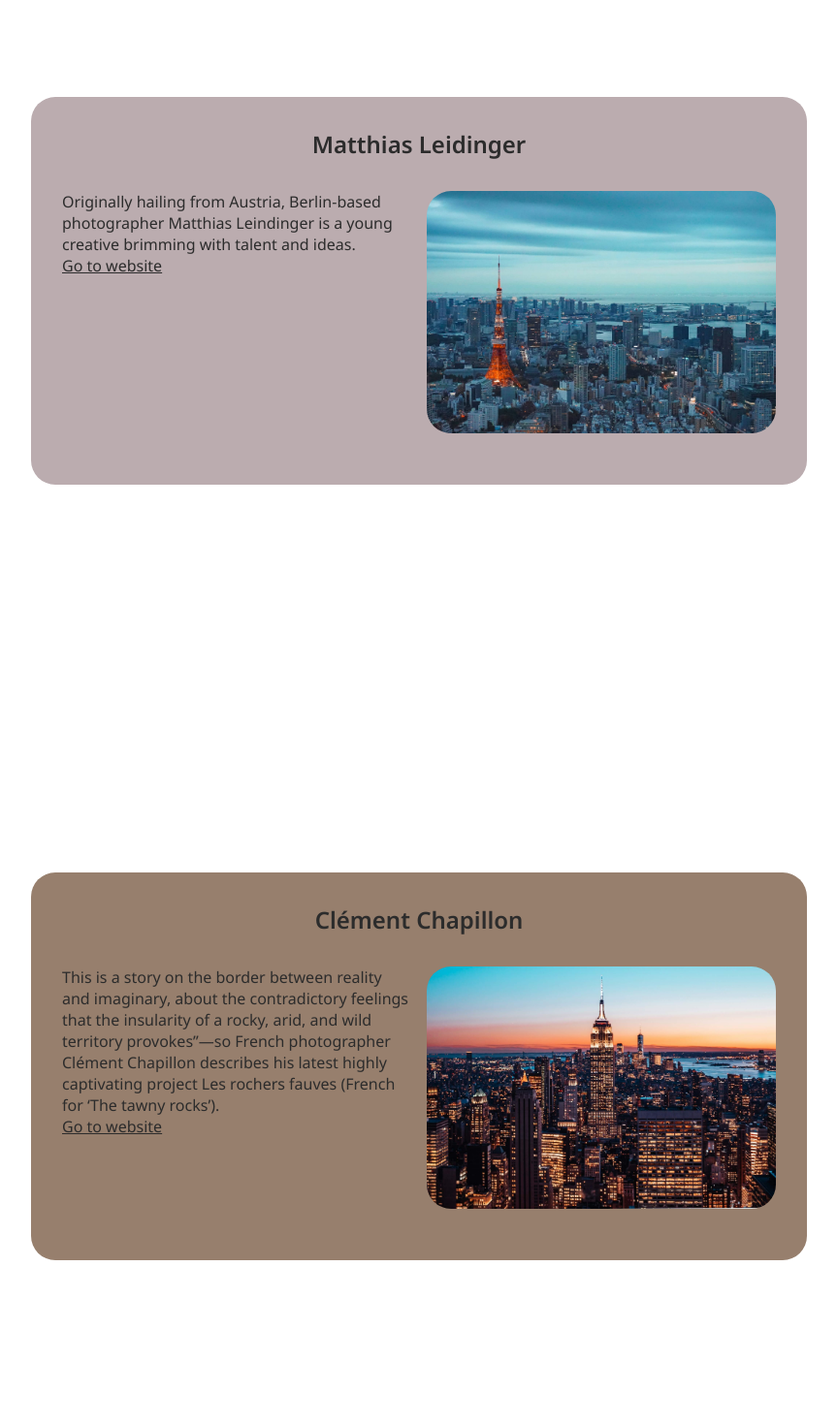
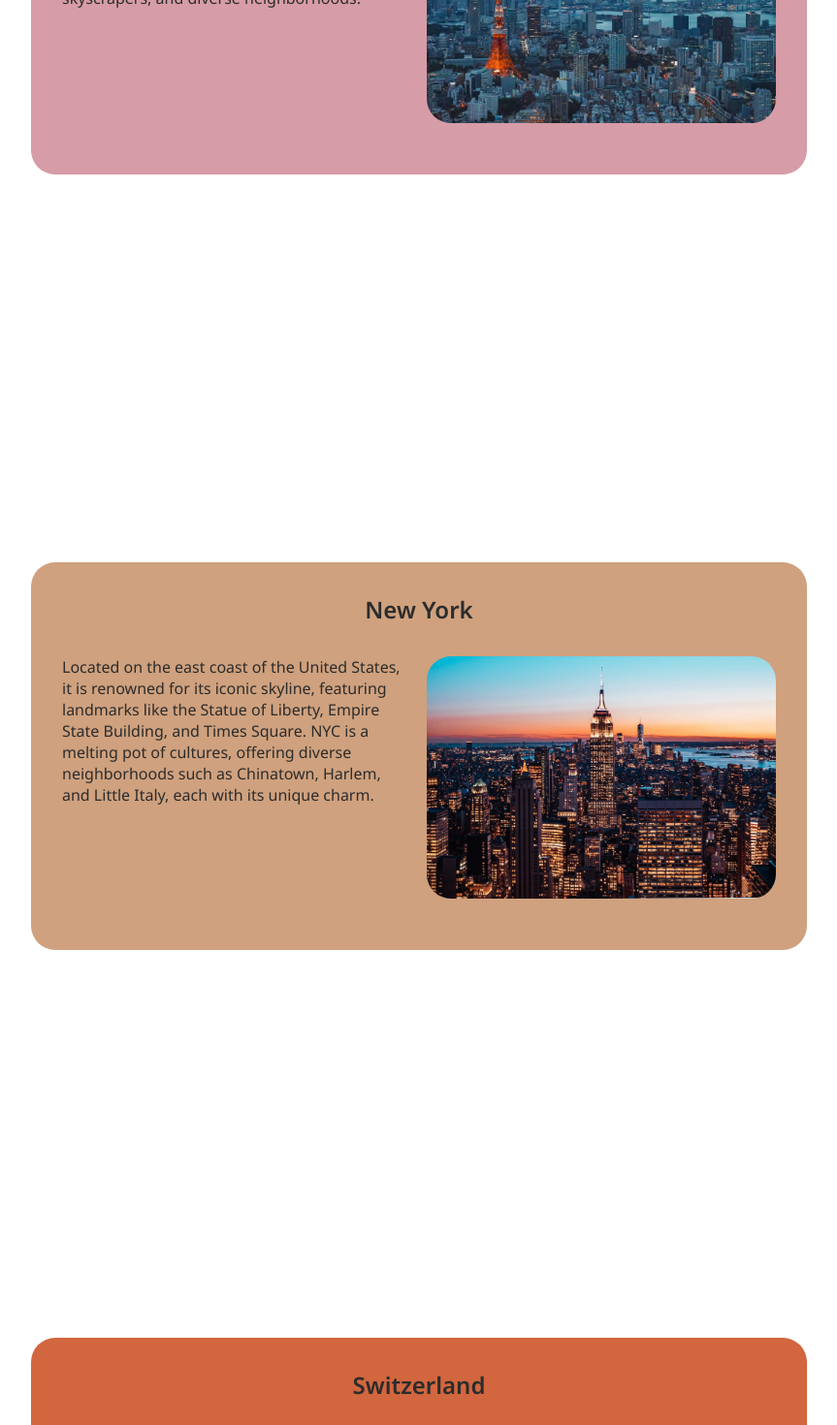
Before and after one commit to aman-maharshi/animations-css-js, a React (Create React App) app in the folder parallax-cards/: page / in a window 1280 px wide. Shown: the part 500-1970 px from the top of the page at 97% size, without its empty margins (208-1071 px from the left). Built offline with nearby package versions, Linux system fonts and the light colour scheme.

Commit message:
card ui updates

```diff
--- a/parallax-cards/src/App.js
+++ b/parallax-cards/src/App.js
@@ -6,6 +6,8 @@ function App() {
   const [data, setData] = useState(cardsData)
 
   return (
+    <>
+      <div className="header"></div>
       <div className="main">
         {data.map((item, index) => {
           return (
@@ -13,6 +15,8 @@ function App() {
           )
         })}
       </div>
+      <div className="footer"></div>
+    </>
   )
 }
 
--- a/parallax-cards/src/Card.js
+++ b/parallax-cards/src/Card.js
@@ -10,9 +10,6 @@ function Card({ item }) {
         <div className="card__row">
           <div className="card__left">
             <div className="card__description">{description}</div>
-            <div className="card__link">
-              <a href={link} target="_blank" rel="noreferrer">Go to website</a>
-            </div>
           </div>
           <div className="card__right">
             <div className="card__image">
--- a/parallax-cards/src/data.js
+++ b/parallax-cards/src/data.js
@@ -1,30 +1,26 @@
 export const cardsData = [
   {
-    title: "Matthias Leidinger",
-    description: "Originally hailing from Austria, Berlin-based photographer Matthias Leindinger is a young creative brimming with talent and ideas.",
+    title: "Tokyo",
+    description: "Tokyo, the capital city of Japan, is a vibrant metropolis that seamlessly blends traditional culture with cutting-edge technology. As one of the most populous cities in the world, Tokyo is known for its bustling streets, towering skyscrapers, and diverse neighborhoods. ",
     src: "/tokyo.jpg",
-    link: "https://www.ignant.com/2023/03/25/ad2186-matthias-leidingers-photographic-exploration-of-awe-and-wonder/",
-    color: "#BBACAF"
+    color: "#d69ca7"
   },
   {
-    title: "Clément Chapillon",
-    description: "This is a story on the border between reality and imaginary, about the contradictory feelings that the insularity of a rocky, arid, and wild territory provokes”—so French photographer Clément Chapillon describes his latest highly captivating project Les rochers fauves (French for ‘The tawny rocks’).",
+    title: "New York",
+    description: "Located on the east coast of the United States, it is renowned for its iconic skyline, featuring landmarks like the Statue of Liberty, Empire State Building, and Times Square. NYC is a melting pot of cultures, offering diverse neighborhoods such as Chinatown, Harlem, and Little Italy, each with its unique charm. ",
     src: "/nyc.jpg",
-    link: "https://www.ignant.com/2022/09/30/clement-chapillon-questions-geographical-and-mental-isolation-with-les-rochers-fauves/",
-    color: "#977F6D"
+    color: "#cfa17e"
   },
   {
-    title: "Zissou",
-    description: "Though he views photography as a medium for storytelling, Zissou’s images don’t insist on a narrative. Both crisp and ethereal, they’re encoded with an ambiguity—a certain tension—that lets the viewer find their own story within them.",
+    title: "Switzerland",
+    description: "Switzerland, a picturesque country in Central Europe, is renowned for its stunning landscapes, including the majestic Alps, serene lakes, and charming villages. Known for its neutrality and political stability, Switzerland hosts numerous international organizations and is a hub for diplomacy. ",
     src: "/swiss.jpg",
-    link: "https://www.ignant.com/2023/10/28/capturing-balis-many-faces-zissou-documents-the-sacred-and-the-mundane-of-a-fragile-island/",
-    color: "#C2491D"
+    color: "#d2663e"
   },
   {
-    title: "Mark Rammers",
-    description: "Dutch photographer Mark Rammers has shared with IGNANT the first chapter of his latest photographic project, ‘all over again’—captured while in residency at Hektor, an old farm in Los Valles, Lanzarote. Titled ‘Beginnings’, the mesmerizing collection of images is a visual and meditative journey into the origins of regrets and the uncertainty of stepping into new unknowns.",
+    title: "India",
+    description: "India, a vast and diverse country in South Asia, is known for its rich cultural heritage and history. It is the world's largest democracy and the second-most populous nation, with over 1.4 billion people. India is home to a multitude of languages, religions, and traditions, making it a land of vibrant diversity. ",
     src: "/india.jpg",
-    link: "https://www.ignant.com/2023/04/12/mark-rammers-all-over-again-is-a-study-of-regret-and-the-willingness-to-move-forward/",
-    color: "#88A28D"
+    color: "#c97a5d"
   }
 ]
--- a/parallax-cards/src/index.css
+++ b/parallax-cards/src/index.css
@@ -9,9 +9,11 @@ body {
   box-sizing: border-box;
 }
 
-.main {
-  margin-top: 50vh;
-  margin-bottom: 100vh;
+.header {
+  height: 10vh;
+}
+.footer {
+  height: 50vh;
 }
 
 
@@ -39,10 +41,6 @@ body {
   margin-bottom: 2rem;
 }
 
-.card__link a {
-  color: #2c2c2c;
-}
-
 .card__row {
   display: grid;
   grid-template-columns: 1fr 1fr;
```
Lines whose indentation alone changed are shown as unchanged.
